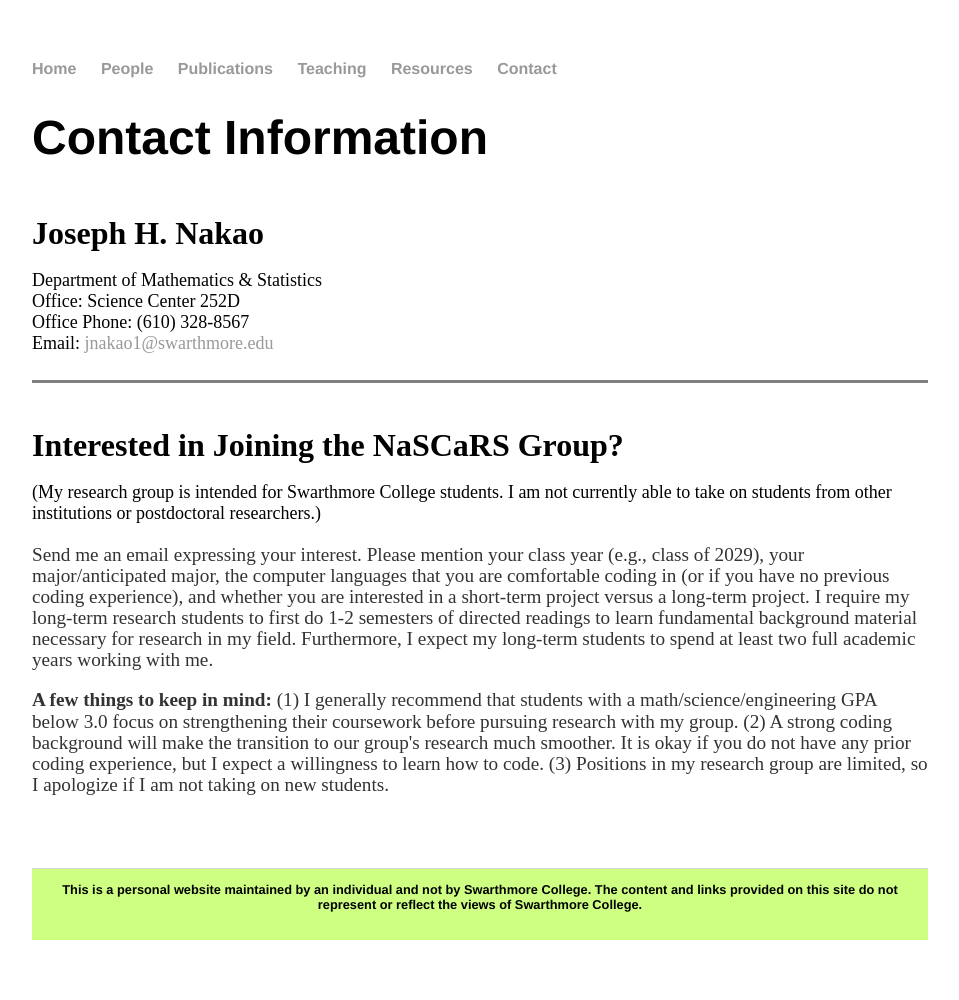
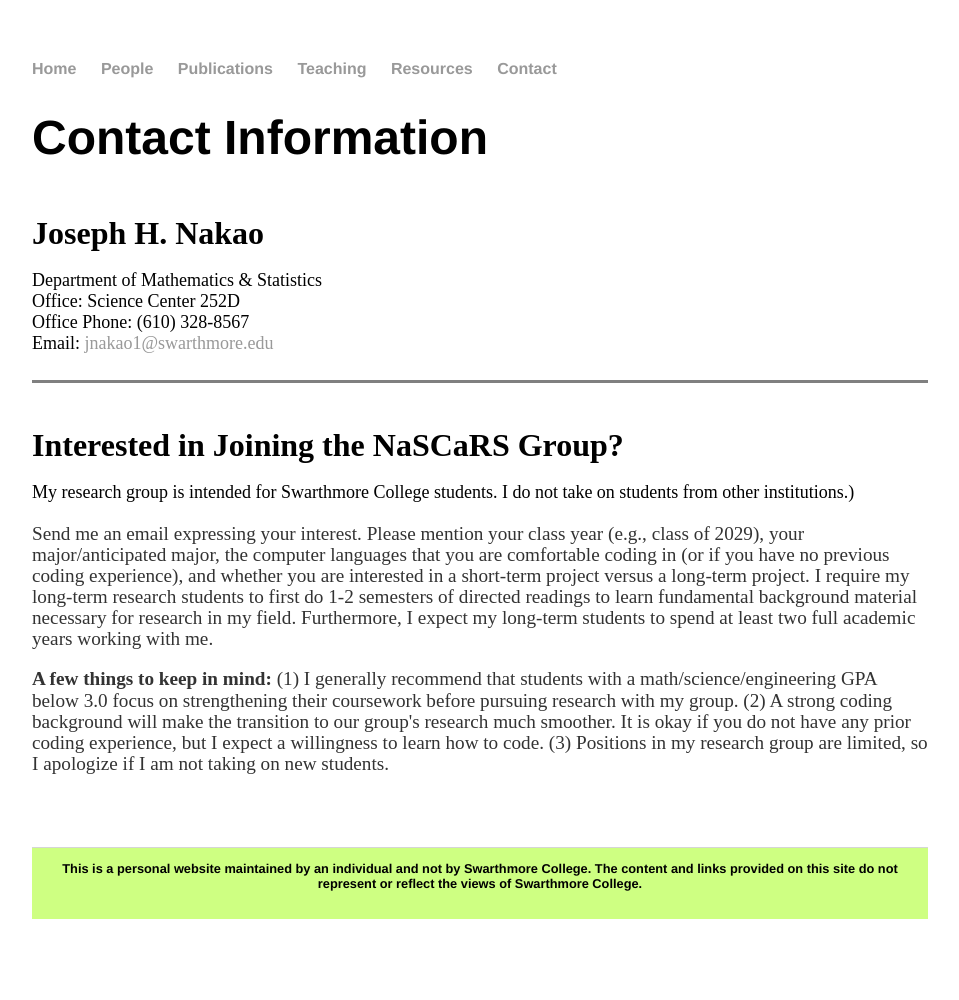
Before and after one commit to jhknakao/jhknakao.github.io, a Jekyll site: the page built from contact.html, in a window 1280 px wide. Shown: the whole page, without its empty margins (160-1119 px from the left). Built offline with Jekyll 4.4.1, drawn with Linux system fonts in a browser that asks for light colours; after the commit the page ends 979 px from its top, so only the background shows below that.

Commit message:
Update contact.html

```diff
--- a/contact.html
+++ b/contact.html
@@ -29,7 +29,7 @@
 	<font size="6"><b>Interested in Joining the NaSCaRS Group?</b></font>
 	<br>
 	<br>
-	<font size="4">(My research group is intended for Swarthmore College students. I am not currently able to take on students from other institutions or postdoctoral researchers.)</font>
+	<font size="4">My research group is intended for Swarthmore College students. I do not take on students from other institutions.)</font>
 	<br>
   	<p>
 		Send me an email expressing your interest. Please mention your class year (e.g., class of 2029), your major/anticipated major, the computer languages that you are comfortable coding in (or if you have no previous coding experience), and whether you are interested in a short-term project versus a long-term project. I require my long-term research students to first do 1-2 semesters of directed readings to learn fundamental background material necessary for research in my field. Furthermore, I expect my long-term students to spend at least two full academic years working with me.
```
